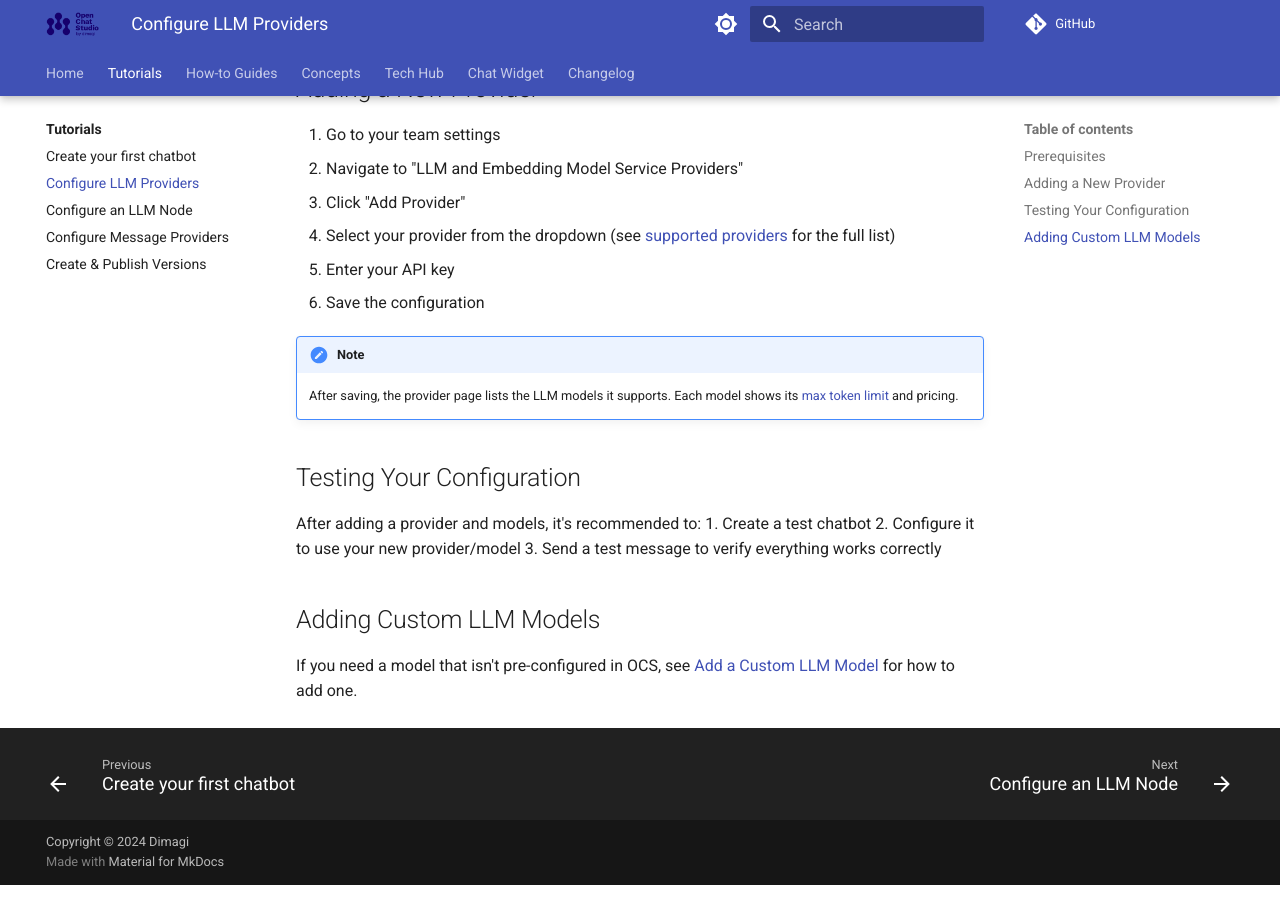
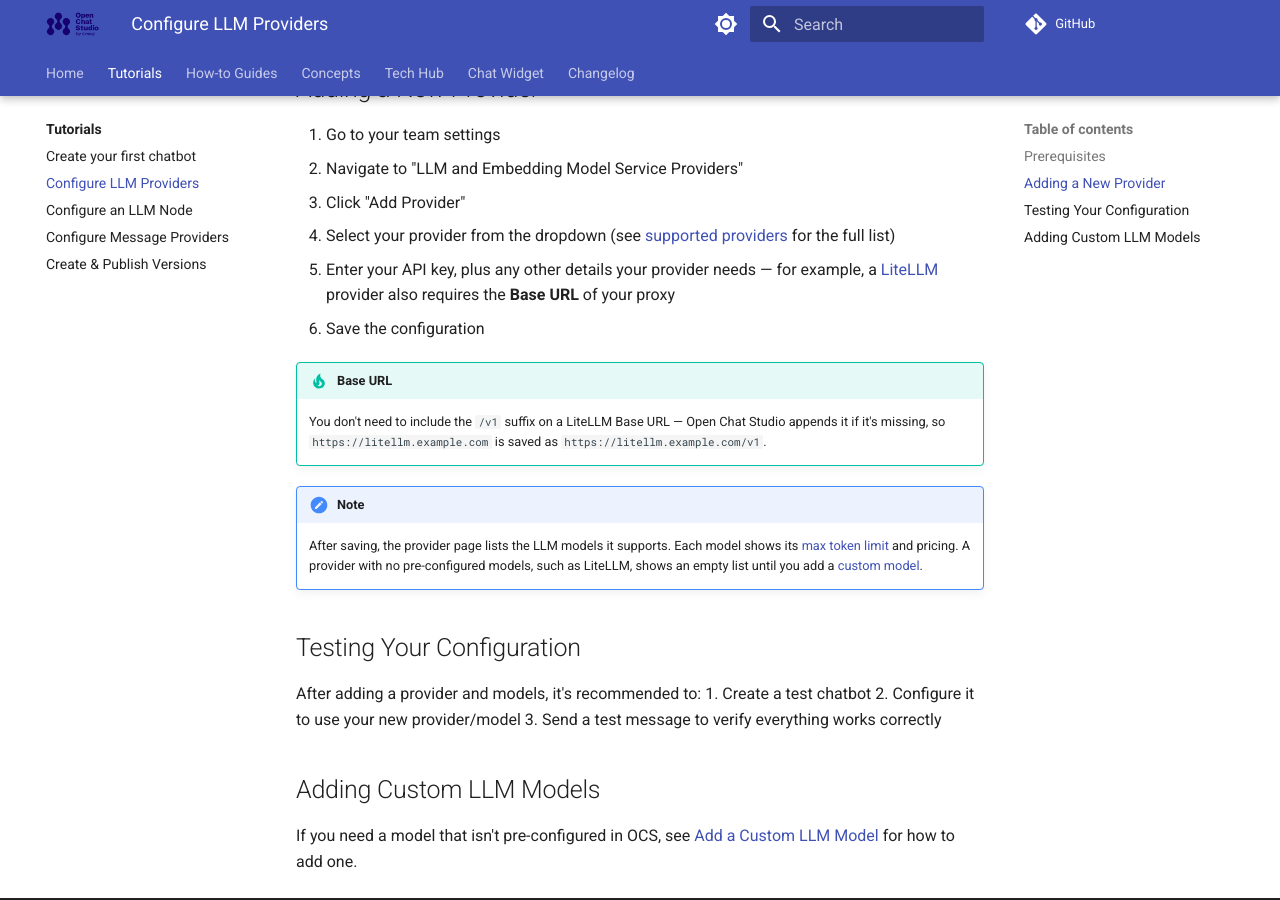
Before and after one commit to dimagi/open-chat-studio-docs, an MkDocs documentation site: the page built from docs/tutorials/configure_llm_providers.md, in a window 1280 px wide and 900 px high, scrolled down 524 px. Built offline with MkDocs 1.6.1 and Material for MkDocs 9.7.7, drawn with Linux system fonts in a browser that asks for light colours; a script that is not in the unit is left out; comment, search, counter and statistics services are not loaded.

```diff
--- a/docs/tutorials/configure_llm_providers.md
+++ b/docs/tutorials/configure_llm_providers.md
@@ -16,11 +16,15 @@ LLM service providers are configured in your Team settings under "LLM and Embedd
 2. Navigate to "LLM and Embedding Model Service Providers"
 3. Click "Add Provider"
 4. Select your provider from the dropdown (see [supported providers](../concepts/team/llm_providers.md) for the full list)
-5. Enter your API key
+5. Enter your API key, plus any other details your provider needs — for example, a [LiteLLM](../concepts/team/llm_providers.md) provider also requires the **Base URL** of your proxy
 6. Save the configuration
 
+!!! tip "Base URL"
+
+    You don't need to include the `/v1` suffix on a LiteLLM Base URL — Open Chat Studio appends it if it's missing, so `https://litellm.example.com` is saved as `https://litellm.example.com/v1`.
+
 !!! note
-    After saving, the provider page lists the LLM models it supports. Each model shows its [max token limit](../concepts/llm.md#max-token-limit) and pricing.
+    After saving, the provider page lists the LLM models it supports. Each model shows its [max token limit](../concepts/llm.md#max-token-limit) and pricing. A provider with no pre-configured models, such as LiteLLM, shows an empty list until you add a [custom model](../how-to/add_custom_llm_model.md).
 
 ## Testing Your Configuration
 
```
Also changed, not shown: docs/concepts/team/llm_providers.md (+5 -0 lines), docs/how-to/add_custom_llm_model.md (+4 -0 lines).
